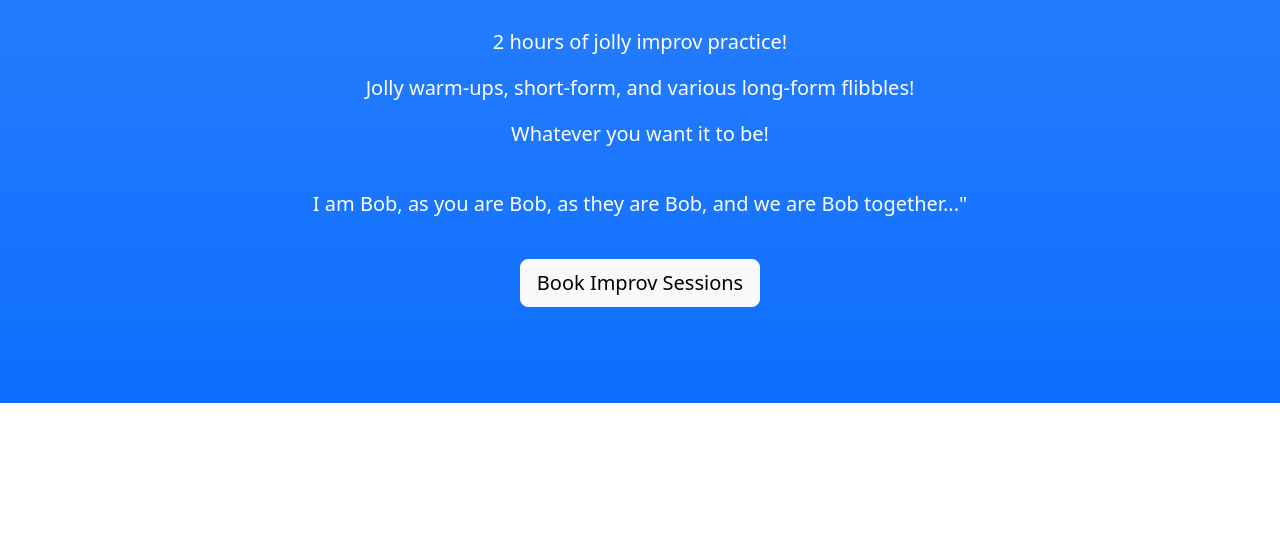
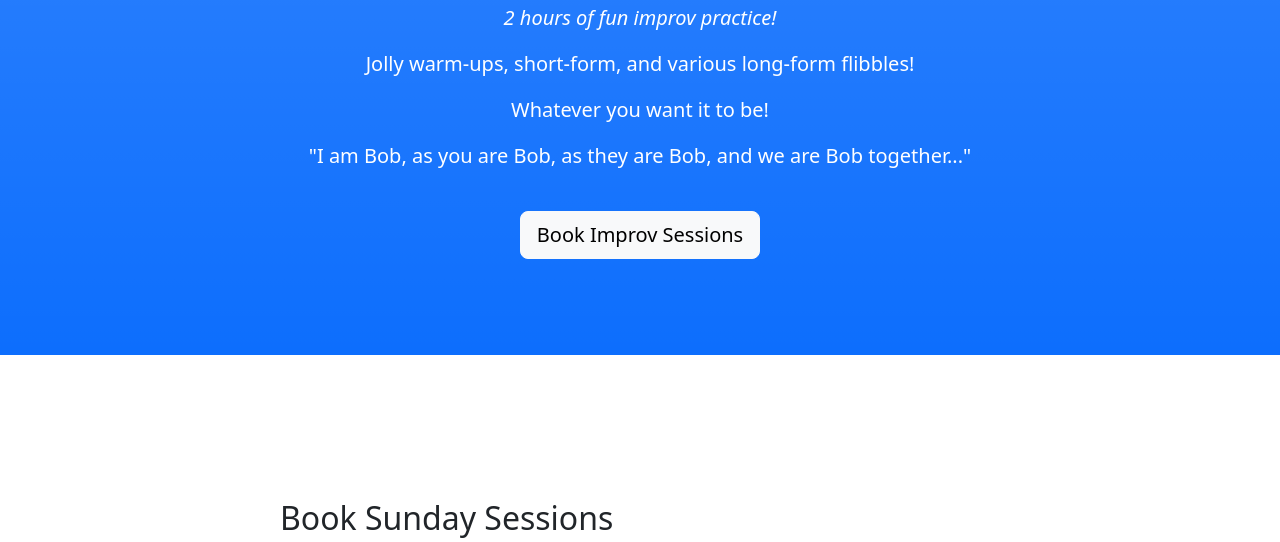
Before and after one commit to improv-with-bob/improv-with-bob.github.io, a plain HTML site: page index.html in a window 1280 px wide. Shown: the part 205-747 px from the top of the page. Drawn offline with nearby package versions, Linux system fonts and the light colour scheme.

Commit message:
Update index.html

```diff
--- a/index.html
+++ b/index.html
@@ -28,11 +28,11 @@
         <!-- Header-->
         <header class="bg-primary bg-gradient text-white">
             <div class="container px-4 text-center">
-                <h1 class="fw-bolder">Improv With Bob</h1><br>
-                <p class="lead">2 hours of jolly improv practice!</p>
+                <h1 class="fw-bolder">Improv With Bob</h1>
+                <p class="lead"><em>2 hours of fun improv practice!</em></p>
                 <p class="lead">Jolly warm-ups, short-form, and various long-form flibbles!</p>
-                <p class="lead">Whatever you want it to be!</p><br>
-                  <p class="lead">I am Bob, as you are Bob, as they are Bob, and we are Bob together..."</p><br>
+                <p class="lead">Whatever you want it to be!</p>
+                <p class="lead">"I am Bob, as you are Bob, as they are Bob, and we are Bob together..."</p><br>
 
 
                 <a class="btn btn-lg btn-light" href="#about">Book Improv Sessions</a>
```
